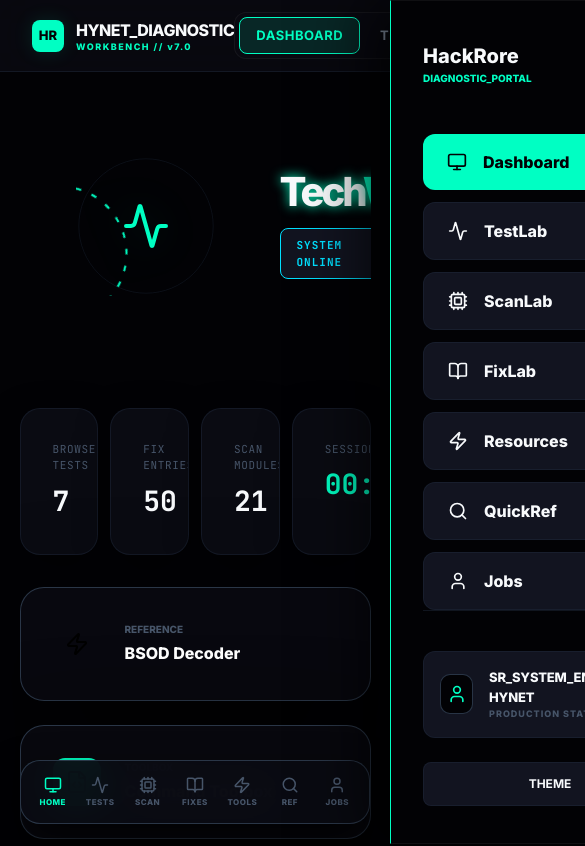
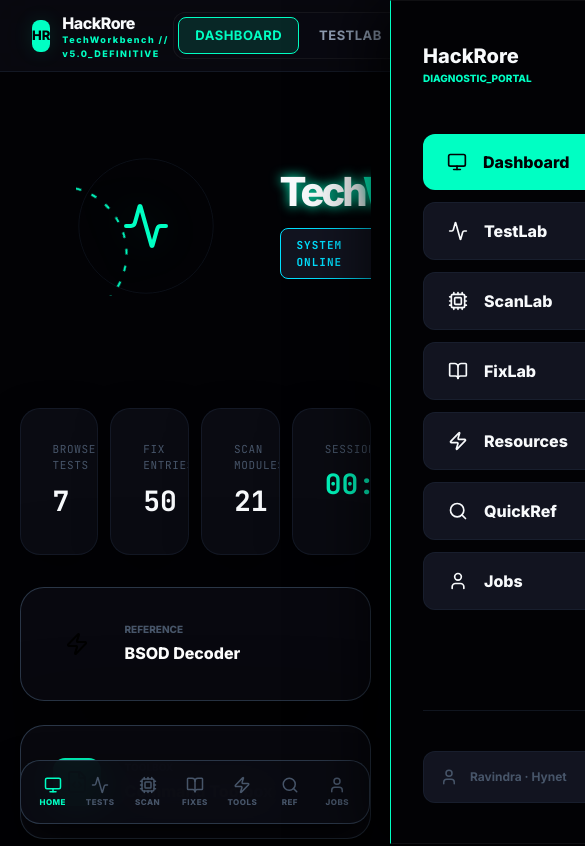
Before and after one commit to HackRore/techtool_V.1, a Next.js app: page / in a window 390 px wide. Shown: the top 846 px of the page, 585 px wide, since content can reach past the window. Built offline with nearby package versions, Linux system fonts and the light colour scheme.

Commit message:
fix(1C): Fix Mobile Navigation & User Profile Branding

```diff
--- a/components/layout/AppLayout.js
+++ b/components/layout/AppLayout.js
@@ -19,10 +19,8 @@ export default function AppLayout({ children }) {
 function LayoutContent({ children }) {
   const [isMobileMenuOpen, setIsMobileMenuOpen] = useState(false)
   const [isLightMode, setIsLightMode] = useState(false)
-  const [searchQuery, setSearchQuery] = useState('')
   const pathname = usePathname()
   const router = useRouter()
-  const { addToast } = useToast()
 
   useEffect(() => {
     const savedTheme = localStorage.getItem('hr_theme') === 'light'
@@ -32,10 +30,6 @@ function LayoutContent({ children }) {
     const handleShortcuts = (e) => {
       if (document.activeElement.tagName === 'INPUT' || document.activeElement.tagName === 'TEXTAREA') return
 
-      if (e.key === '/') {
-        e.preventDefault()
-        document.querySelector('input')?.focus()
-      }
       if (e.key === '1') router.push('/')
       if (e.key === '2') router.push('/tools')
       if (e.key === '3') router.push('/diagnostics')
@@ -84,8 +78,8 @@ function LayoutContent({ children }) {
               fontWeight: 900, fontSize: 13, boxShadow: '0 0 20px var(--accent-glow)'
             }}>HR</div>
             <div className="desktop-only" style={{ display: 'flex', flexDirection: 'column' }}>
-               <span style={{ fontWeight: 900, fontSize: 16, letterSpacing: '-0.5px', color: 'var(--text-primary)' }}>HYNET_DIAGNOSTIC</span>
-               <span style={{ fontSize: 9, fontWeight: 800, color: 'var(--accent)', letterSpacing: 1.5, marginTop: -2 }}>WORKBENCH // v7.0</span>
+               <span style={{ fontWeight: 900, fontSize: 16, letterSpacing: '-0.5px', color: 'var(--text-primary)' }}>HackRore</span>
+               <span style={{ fontSize: 9, fontWeight: 800, color: 'var(--accent)', letterSpacing: 1.5, marginTop: -2 }}>TechWorkbench // v5.0_DEFINITIVE</span>
             </div>
           </Link>
         </div>
@@ -125,7 +119,7 @@ function LayoutContent({ children }) {
 
             <div className="desktop-only" style={{ display: 'flex', alignItems: 'center', gap: 8, fontSize: 10, fontWeight: 800, color: 'var(--text-muted)' }}>
                <div style={{ width: 6, height: 6, borderRadius: '50%', background: 'var(--status-pass)', boxShadow: '0 0 10px var(--status-pass)' }}></div>
-               SYSTEM_STATUS :: ACTIVE // HYNET_DOMAIN
+               SYSTEM_STATUS :: ACTIVE
             </div>
 
             <button
@@ -189,21 +183,10 @@ function LayoutContent({ children }) {
         </nav>
 
         <div style={{ marginTop: 'auto', paddingTop: 40, borderTop: '1px solid var(--border)' }}>
-           <div style={{ display: 'flex', alignItems: 'center', gap: 16, padding: '16px', background: 'var(--bg-elevated)', borderRadius: 12, border: '1px solid var(--border)' }}>
-              <div style={{ width: 40, height: 40, borderRadius: 10, background: 'var(--bg-primary)', display: 'flex', alignItems: 'center', justifyContent: 'center', border: '1px solid var(--border-bright)' }}>
-                 <User size={20} style={{ color: 'var(--accent)' }} />
-              </div>
-              <div>
-                  <div style={{ fontSize: 13, fontWeight: 900, letterSpacing: -0.2 }}>SR_SYSTEM_ENGINEER // HYNET</div>
-                  <div style={{ fontSize: 9, fontWeight: 800, color: 'var(--text-muted)', letterSpacing: 1, textTransform: 'uppercase' }}>Production Status: STABLE</div>
-              </div>
-           </div>
-
-           <div style={{ display: 'flex', gap: 12, marginTop: 24 }}>
-              <button onClick={toggleTheme} style={{ flex: 1, padding: '12px', background: 'var(--bg-elevated)', border: '1px solid var(--border)', borderRadius: 8, color: 'var(--text-primary)', fontWeight: 700, fontSize: 12 }}>
-                 THEME
-              </button>
-           </div>
+            <div style={{ display: 'flex', alignItems: 'center', gap: 12, padding: '16px', background: 'var(--bg-elevated)', borderRadius: 12, border: '1px solid var(--border)' }}>
+               <User size={18} style={{ color: 'var(--text-muted)' }} />
+               <span style={{ fontSize: 12, fontWeight: 700, color: 'var(--text-muted)' }}>Ravindra · Hynet</span>
+            </div>
         </div>
       </div>
 
```
